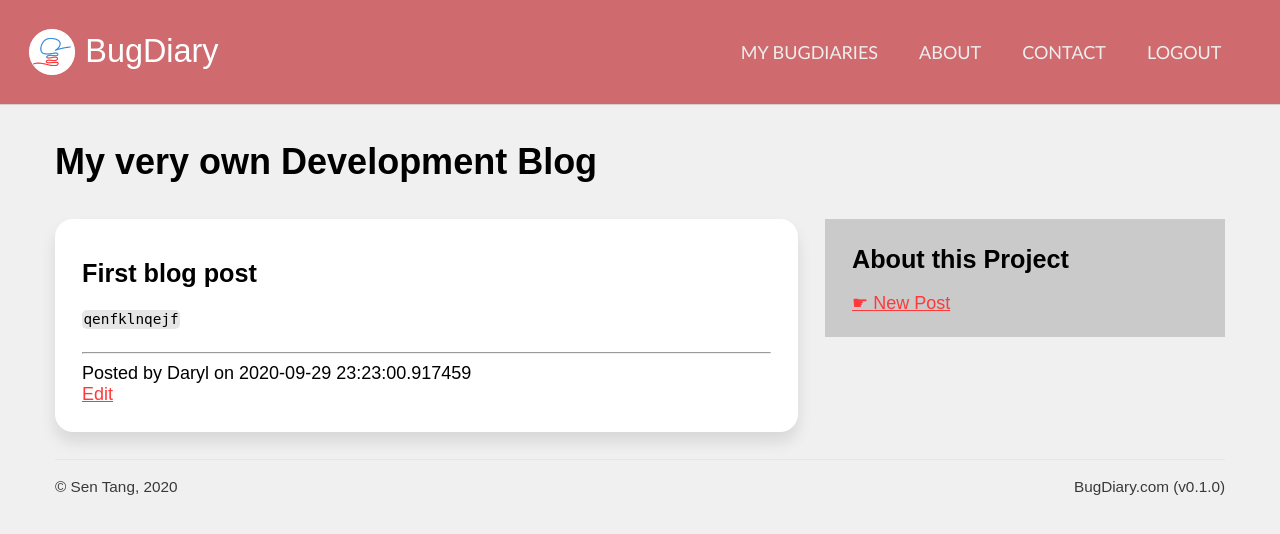
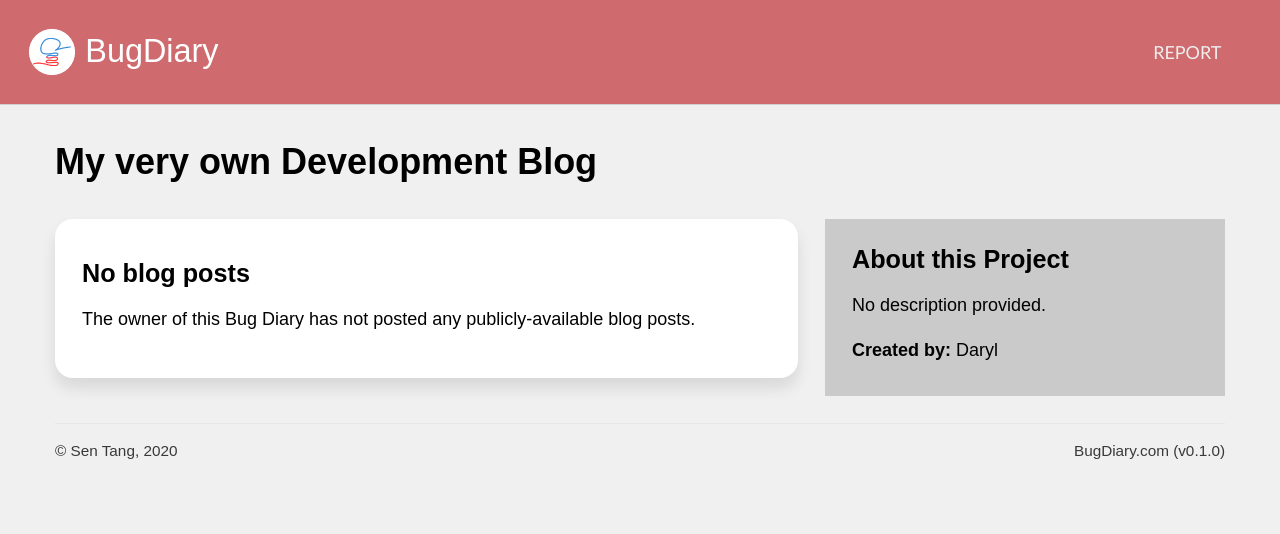
Before and after one commit to daryl-sen/bugdiary, a Flask app: a page that uses application/projects/templates/projects/blog.html in a window 1280 px wide. Shown: the top 534 px of the page. Run offline with Flask 2, Linux system fonts and the light colour scheme; a user stored in the database is signed in; data comes from the database, SQL or seed files in the repository; both versions use the stored data as it was after the commit.

Commit message:
working basic blog with edititng

```diff
--- a/application/projects/templates/projects/blog.html
+++ b/application/projects/templates/projects/blog.html
@@ -6,12 +6,20 @@
     BugDiary - {{project.name}} Blog
 {% endblock %}
 
+{% block custom_nav %}
+<a href="{{ url_for('projects.report', project_url = project.url) }}">REPORT</a>
+{% if project.settings.ext_url != "" %}
+<a href="{{ project.settings.ext_url }}">BACK TO {{ project.name }}</a>
+{% endif %}
+{% endblock %}
+
 {% import 'macros.html' as macros %}
 
 {% block main %}
 <h1>{{project.name}} Development Blog</h1>
 <div class="main-aside">
     <main>
+        {% if blog_posts != None %}
             {% for post in blog_posts %}
             <div class="bg-white rounded shadowed block">
                 <h3>{{ post.title }}</h3>
@@ -20,19 +28,41 @@
                     <hr>
                     Posted by {{post.post_author.display_name}} on {{post.date}}
                     <br>
-                <a href="{{url_for('projects.edit_post', post_url = post.permalink)}}">Edit</a>
+                    {% if current_user.is_authenticated and current_user in project.collaborators %}
+                    <a href="{{url_for('projects.edit_post', post_url = post.permalink)}}" class="rounded shadowed button-secondary">Edit</a>
+                    {% endif %}
                 </div>
             </div>
             {% endfor %}
+        {% else %}
+            <div class="bg-white rounded shadowed block">
+                <h3>No blog posts</h3>
+                <p>
+                    The owner of this Bug Diary has not posted any publicly-available blog posts.
+                </p>
+            </div>
+        {% endif %}
     </main>
     <aside>
         <div class="sidebar-block bg-gray">
             <h3>About this Project</h3>
             <p>
+                {% if project.description != "" %}
                 {{ project.description }}
+                {% else %}
+                No description provided.
+                {% endif %}
             </p>
+            <p>
+                <b>Created by:</b> {{project.project_owner.display_name}}
+            </p>
+        </div>
+        {% if current_user.is_authenticated and current_user in project.collaborators %}
+        <div class="sidebar-block bg-gray">
+            <h3>Manage Blog</h3>
             <a class="navigation" href="{{ url_for('projects.new_post', project_url = project.url) }}">New Post</a>
         </div>
+        {% endif %}
     </aside>
 </div>
 {% endblock %}
--- a/application/projects/templates/projects/blog_edit.html
+++ b/application/projects/templates/projects/blog_edit.html
@@ -32,6 +32,7 @@
                 ['bold', 'italic', 'underline'],
                 [{ 'header': [2, 3, 4, 5, false] }],
                 [{ 'list': 'ordered'}, { 'list': 'bullet' }],
+                ['code', 'code-block'],
                 ['clean'],
                 ];
 
--- a/application/projects/templates/projects/blog_new.html
+++ b/application/projects/templates/projects/blog_new.html
@@ -32,6 +32,7 @@
                     ['bold', 'italic', 'underline'],
                     [{ 'header': [2, 3, 4, 5, false] }],
                     [{ 'list': 'ordered'}, { 'list': 'bullet' }],
+                    ['code', 'code-block'],
                     ['clean'],
                 ];
 
--- a/application/projects/views.py
+++ b/application/projects/views.py
@@ -128,11 +128,16 @@ def report(project_url):
 
 
 @projects.route('/blog/<string:project_url>')
-@login_required
 def blog(project_url):
     target_project = Projects.query.filter_by(url = project_url).first()
-    blog_posts = Blog_posts.query.filter_by(project = target_project.id)
-    return render_template('blog.html', blog_posts = blog_posts, project = target_project)
+
+    if current_user.is_authenticated and (current_user in target_project.collaborators):
+        blog_posts = Blog_posts.query.filter_by(project = target_project.id).order_by(Blog_posts.id.desc())
+    else:
+        blog_posts = Blog_posts.query.filter_by(project = target_project.id).filter_by(visibility = 1).order_by(Blog_posts.id.desc())
+
+
+    return render_template('blog.html', blog_posts = blog_posts if blog_posts.count() != 0 else None, project = target_project)
 
 
 
--- a/application/users/templates/users/search.html
+++ b/application/users/templates/users/search.html
@@ -25,7 +25,7 @@
                     No description provided.
                     {% endif %}
                 </p>
-                <a href="{{ url_for('projects.dashboard', project_url = result.url) }}" class="button-primary shadowed rounded">Go to '{{ result.name }}'</a>
+                <a href="{{ url_for('projects.dashboard', project_url = result.url) }}" class="button-primary shadowed roundedg">Go to '{{ result.name }}'</a>
             </div>
             {% endfor %}
         {% else %}
```
Also changed, not shown: application/data.sqlite. Lines whose indentation alone changed are shown as unchanged.
